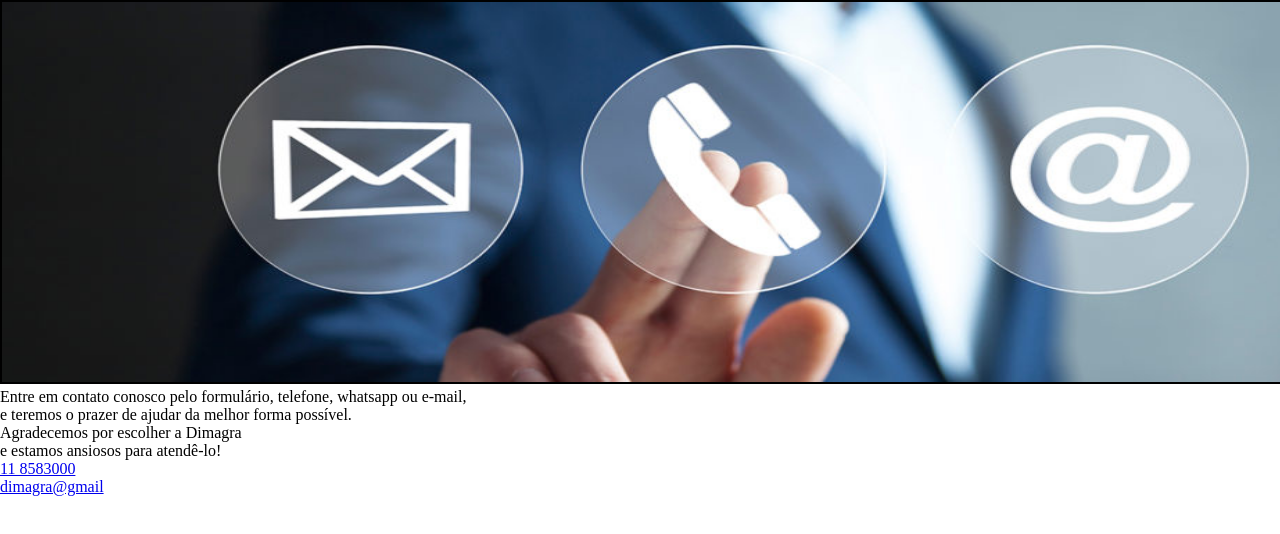
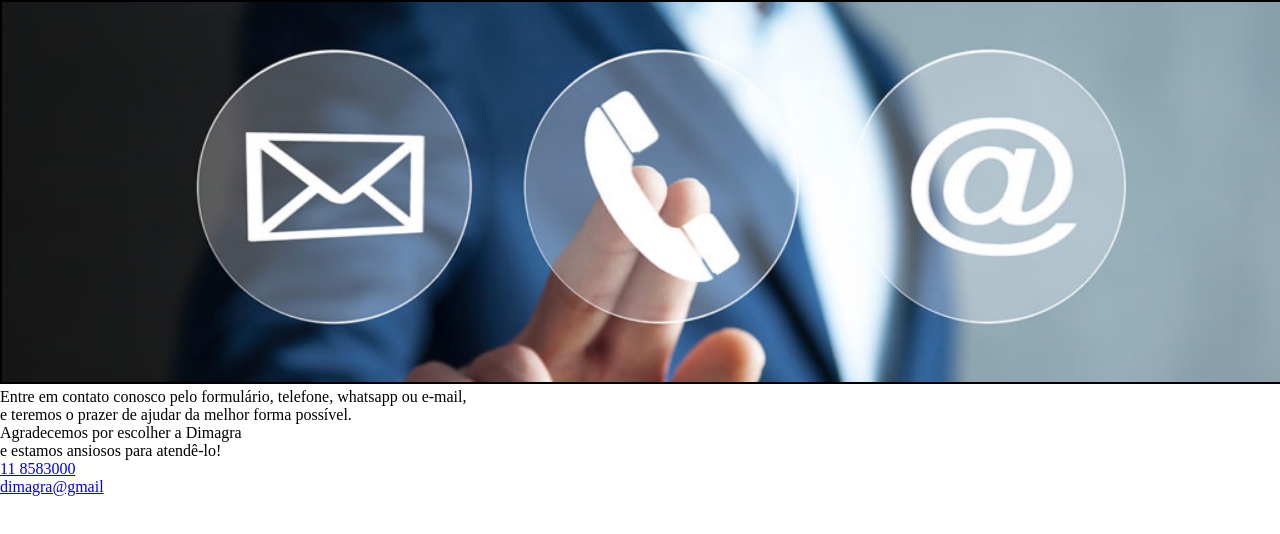
Before and after one commit to PauloAlexandr/dimagra, a plain HTML site: page contatos.html in a window 1280 px wide. Shown: the top 534 px of the page. Drawn offline with Linux system fonts and the light colour scheme.

Commit message:
00442502.24

```diff
--- a/estilo/contato.css
+++ b/estilo/contato.css
@@ -17,7 +17,7 @@
 div.quadrado{
     display: inline-block;
     border: 2px solid black;
-    background-size: 1420px 380px;
+    background-size: 100vw;
     background-repeat: no-repeat;
     background-color: lightgrey;
     width: 1480px;
```
